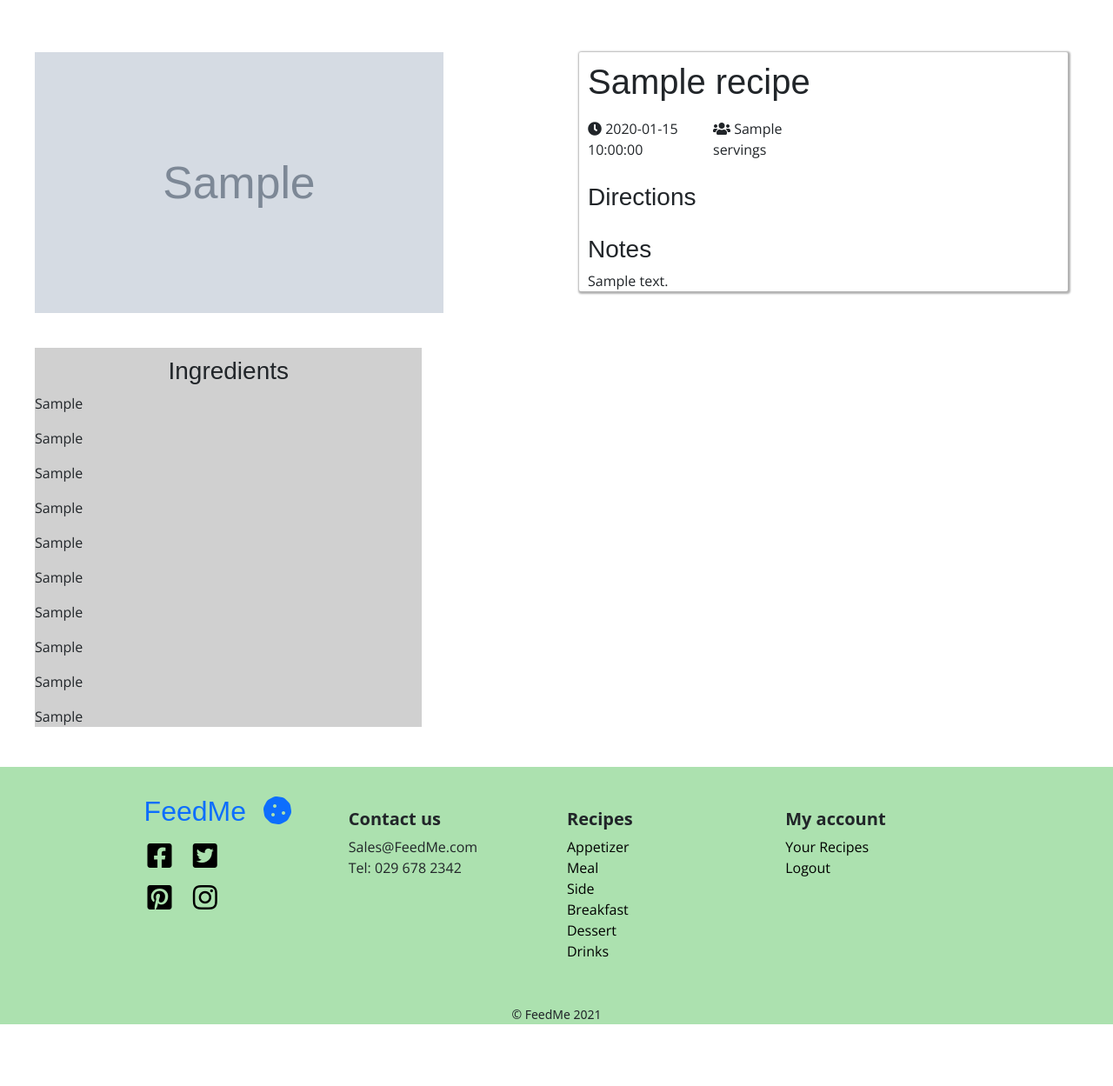
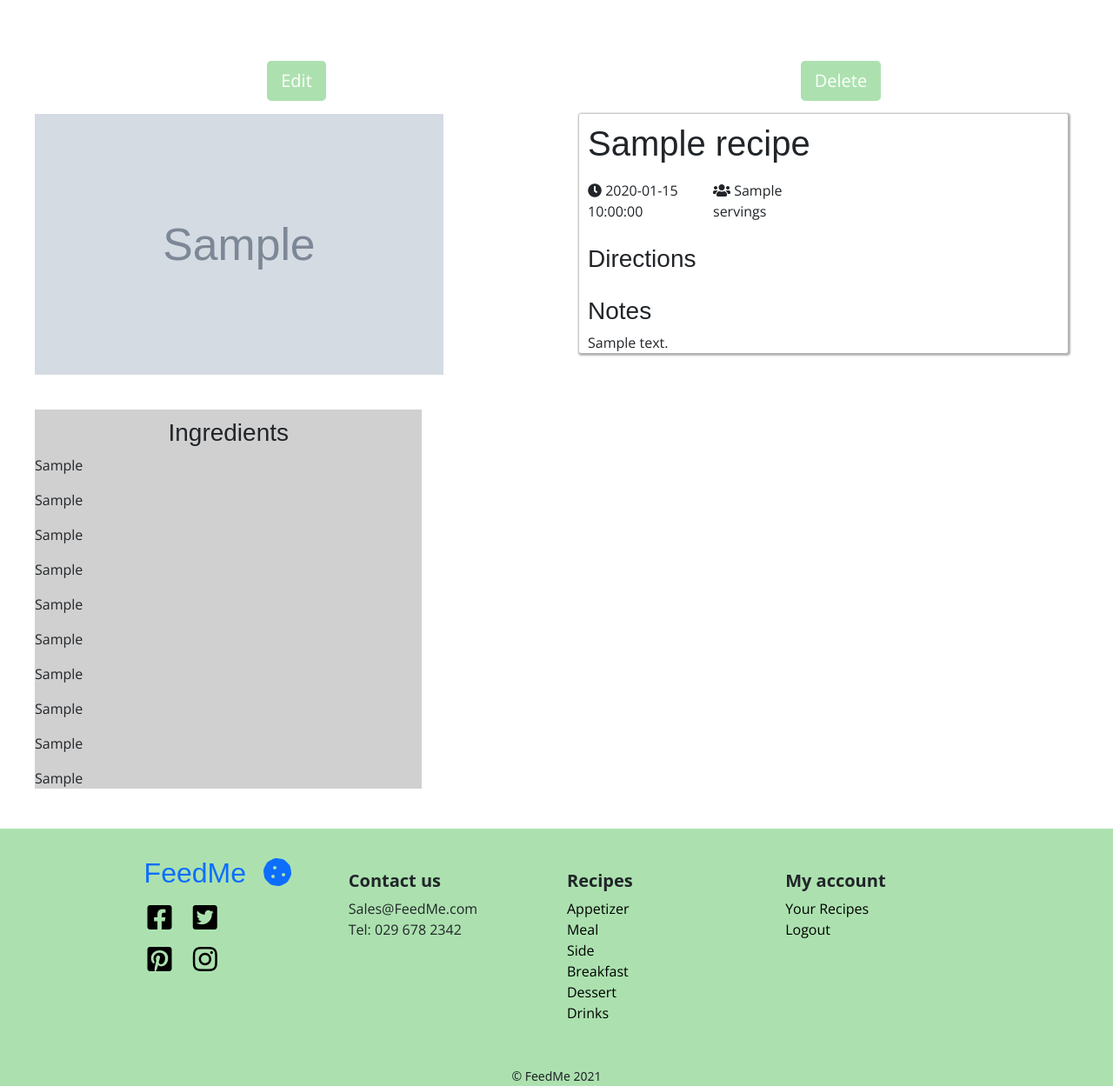
Before and after one commit to PillowFishSticks/MP3-FeedMe, a Flask app: page /view_recipe in a window 1280 px wide. Shown: the part 140-1389 px from the top of the page at 87% size. Before the commit the page ends 1318 px from the top, so only its background shows below. Run offline with Flask 2, Linux system fonts and the light colour scheme; grey boxes marked "Sample" are stand-in pictures; a database or web service that is not in the repository returns one stand-in record (values such as "Sample title"); some libraries are stand-ins or nearby versions; some web fonts are replaced.

Commit message:
add edit and delete buttons

```diff
--- a/templates/recipe.html
+++ b/templates/recipe.html
@@ -3,6 +3,22 @@
 
 {% for recipe in recipes %}
 <section class="text-style container-fluid recipepage">
+    <div class="row">
+        <div class="col-6">
+            <div class="form-group text-center ">
+                <button type="submit" class="btn btn-success btn-lg btn-block login-button">
+                    Edit
+                </button>
+            </div>
+        </div>
+        <div class="col-6">
+            <div class="form-group text-center ">
+                <button type="submit" class="btn btn-success btn-lg btn-block login-button">
+                    Delete
+                </button>
+            </div>
+        </div>
+    </div>
     <div class="row">
         <div class="col-6">
             <div>
```
Also changed, not shown: templates/your_recipes.html (+16 -0 lines).
